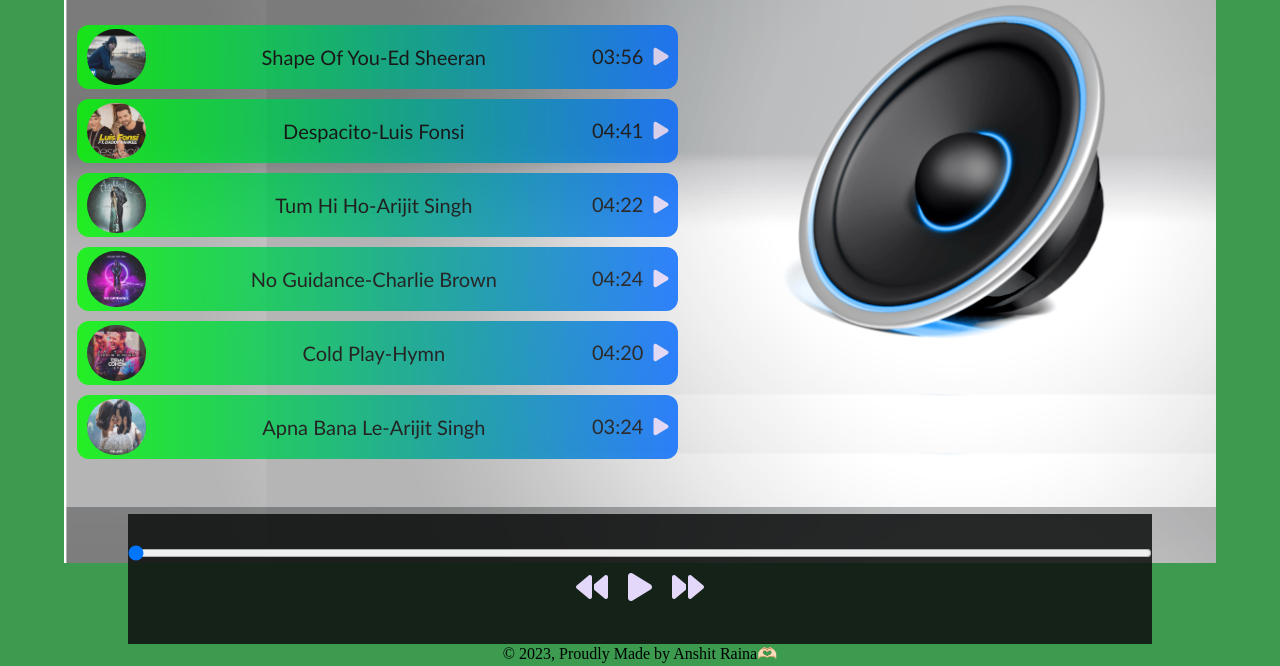
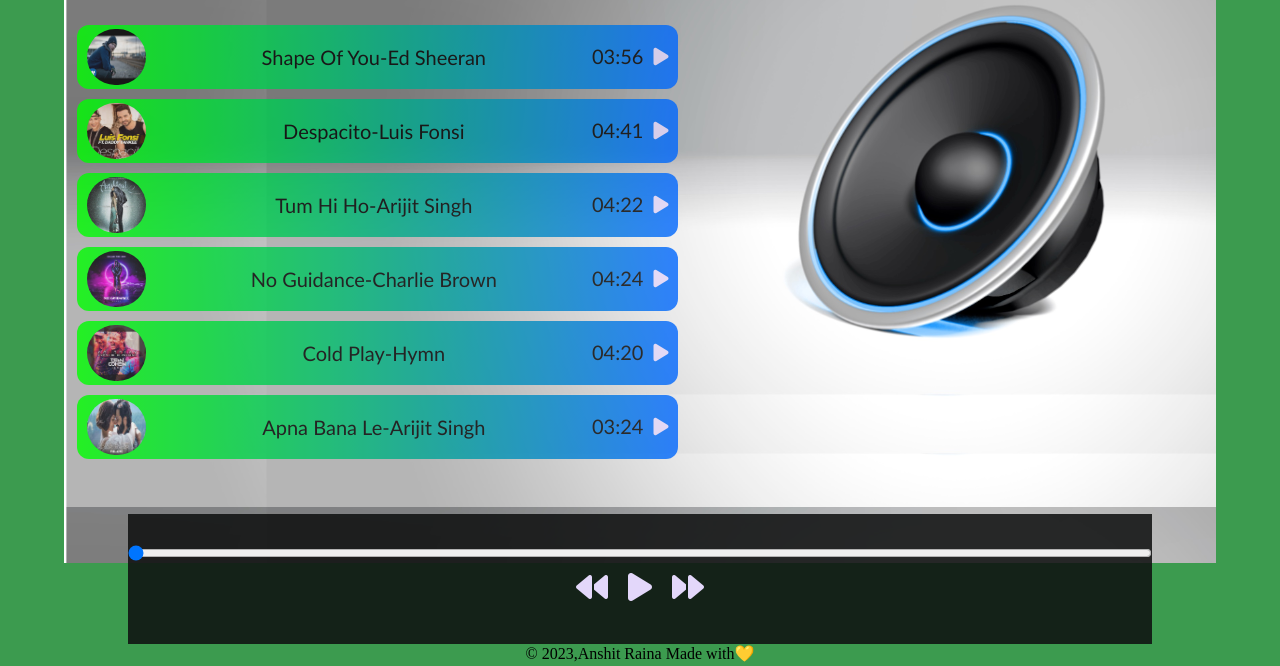
Before and after one commit to anshitraina/MusicPlayer, a plain HTML site: page index.html in a window 1280 px wide. Shown: the part 137-803 px from the top of the page. Drawn offline with Linux system fonts and the light colour scheme.

Commit message:
updated index.html

```diff
--- a/index.html
+++ b/index.html
@@ -72,7 +72,7 @@
             </div>
         </div>
         <div class="copyright">
-            &copy; 2023, Proudly Made by Anshit Raina🫶🏻
+            &copy; 2023,Anshit Raina Made with💛
         </div>
     </footer>
 
```
